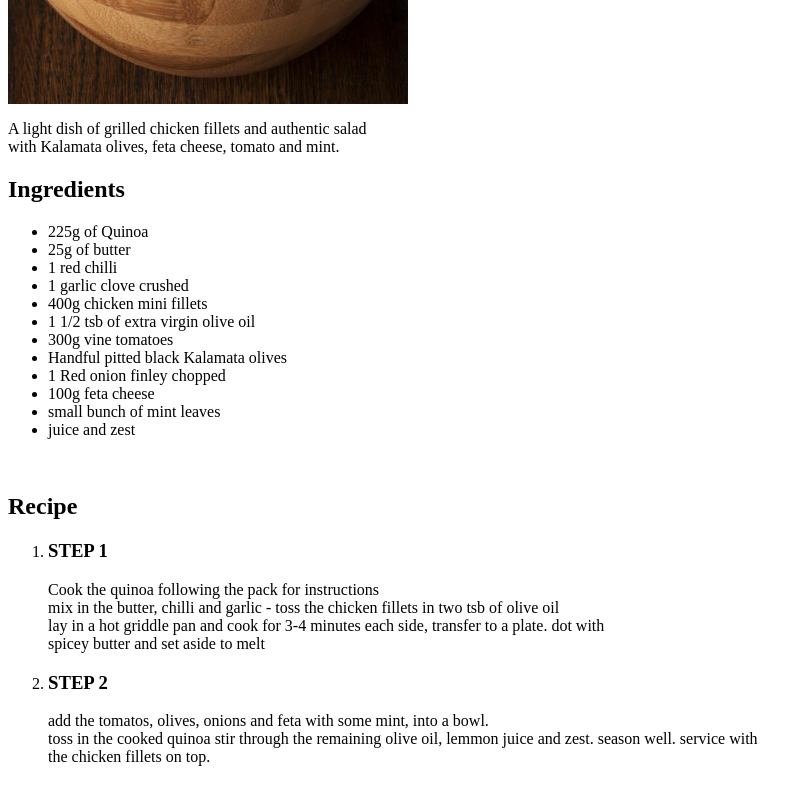
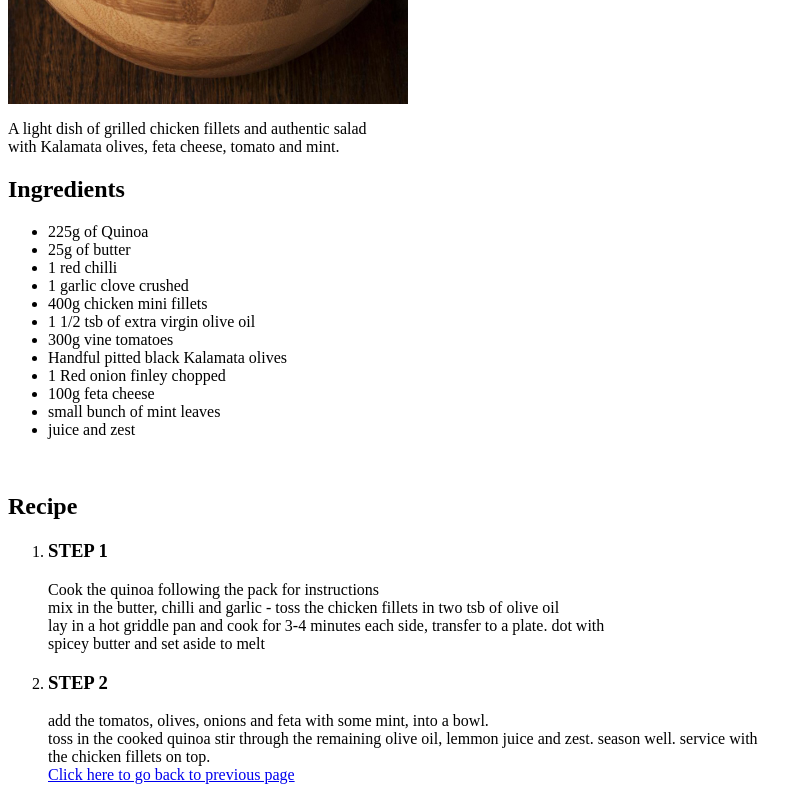
Before and after one commit to BrandonCS509/BrandonOdin-Recipe, a plain HTML site: page Recipes/Chicken.html in a window 1280 px wide. Shown: the part 462-1262 px from the top of the page, without its empty margins (0-812 px from the left). Drawn offline with Linux system fonts and the light colour scheme.

Commit message:
just added some javascript by form of a backpage button - interesting.

```diff
--- a/Recipes/Chicken.html
+++ b/Recipes/Chicken.html
@@ -58,7 +58,7 @@
             the chicken fillets on top.
 
 
-
+<A HREF="javascript:javascript:history.go(-1)"><br>Click here to go back to previous page</A>
 </body>
 
 
```
Also changed, not shown: Recipes/Lamb.html (+1 -1 lines), Recipes/fish.html (+1 -1 lines).
